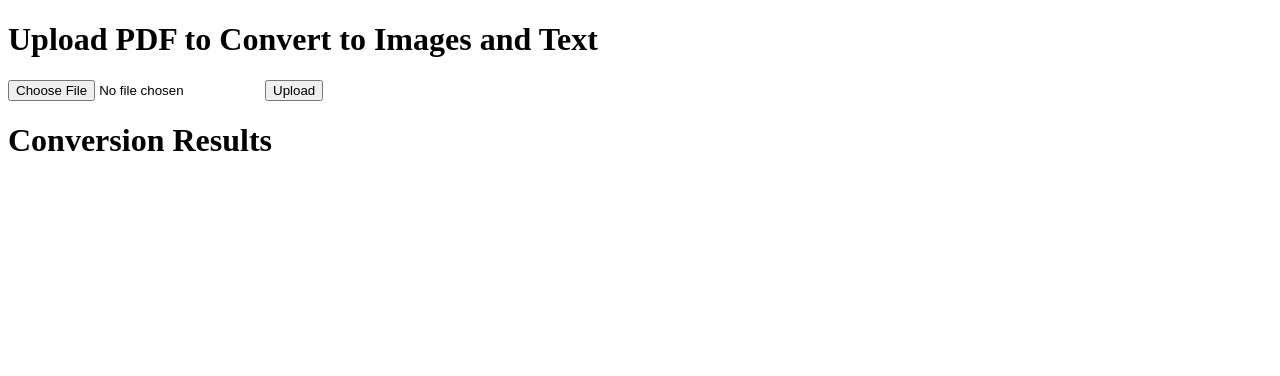
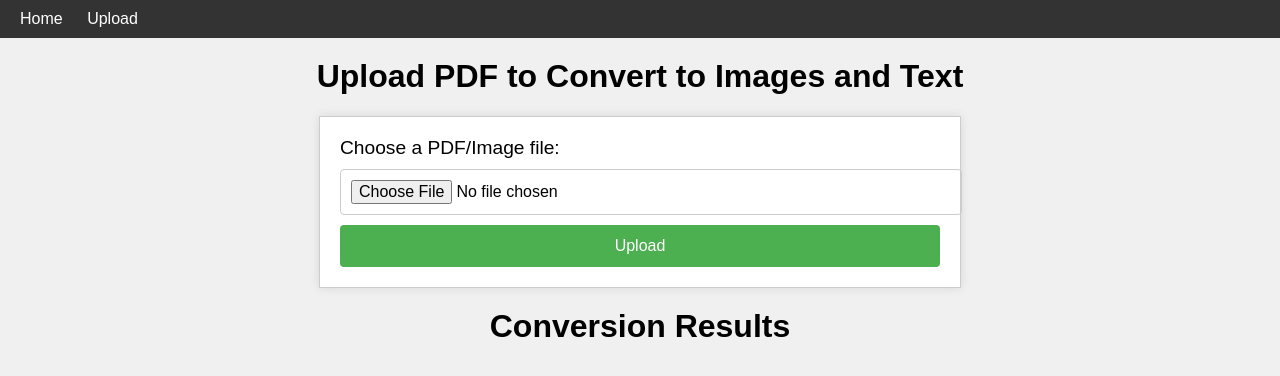
Before and after one commit to PraveenPra/pdf-image-to-text-python, a Flask app: template templates/upload.html in a window 1280 px wide. Shown: the top 376 px of the page. Run offline with Flask 3, Linux system fonts and the light colour scheme; the template is opened without the code that fills it, so the values that code supplies are empty.

Commit message:
Complete conversion with home page and upload page

```diff
--- a/app.py
+++ b/app.py
@@ -41,7 +41,7 @@ def save_text(text, output_path):
     with open(output_path, 'w', encoding='utf-8') as f:
         f.write(text)
 
-@app.route('/')
+@app.route('/uploadForm')
 def upload_form():
     return render_template('upload.html')
 
@@ -62,5 +62,18 @@ def upload_file():
 def output_file(filename):
     return send_from_directory(app.config['OUTPUT_FOLDER'], filename)
 
+
+@app.route('/')
+def home():
+    page_texts = []
+    for filename in os.listdir(OUTPUT_FOLDER):
+        if filename.endswith('.txt'):
+            text_path = os.path.join(OUTPUT_FOLDER, filename)
+            with open(text_path, 'r', encoding='utf-8') as f:
+                text = f.read()
+            page_texts.append({'image_path': filename.replace('.txt', '.png'), 'text': text})
+
+    return render_template('index.html', page_texts=page_texts)
+
 if __name__ == '__main__':
     app.run(debug=True)
--- /dev/null
+++ b/static/styles.css
@@ -0,0 +1,116 @@
+/* styles.css */
+
+/* Global Styles */
+body {
+  font-family: Arial, sans-serif;
+  margin: 0;
+  padding: 0;
+  background-color: #f0f0f0;
+}
+
+nav {
+  background-color: #333;
+  color: #fff;
+  padding: 10px;
+}
+
+nav a {
+  color: #fff;
+  text-decoration: none;
+  padding: 0 10px;
+}
+
+nav a:hover {
+  text-decoration: underline;
+}
+
+h1 {
+  text-align: center;
+  margin-top: 20px;
+}
+
+.page-container {
+  background-color: #fff;
+  border: 1px solid #ccc;
+  margin: 20px auto;
+  padding: 20px;
+  max-width: 800px;
+  box-shadow: 0 0 10px rgba(0, 0, 0, 0.1);
+}
+
+.page-container h2 {
+  color: #333;
+  font-size: 1.2rem;
+  margin-bottom: 10px;
+}
+
+.content-wrapper {
+  display: flex;
+}
+
+.image-wrapper {
+  flex: 1;
+  margin-right: 20px;
+}
+
+.image-wrapper img {
+  max-width: 100%;
+  height: auto;
+}
+
+.text-wrapper {
+  flex: 1;
+  overflow-x: auto;
+}
+
+.text-wrapper pre {
+  white-space: pre-wrap;
+  font-size: 14px;
+  line-height: 1.5;
+}
+
+/* ===============form============ */
+
+/* Form Styles */
+.upload-form {
+  max-width: 600px;
+  margin: 20px auto;
+  padding: 20px;
+  background-color: #fff;
+  border: 1px solid #ccc;
+  box-shadow: 0 0 10px rgba(0, 0, 0, 0.1);
+}
+
+.file-label {
+  display: block;
+  margin-bottom: 10px;
+  font-size: 1.2rem;
+}
+
+.file-input {
+  display: block;
+  width: 100%;
+  padding: 10px;
+  margin-bottom: 10px;
+  border: 1px solid #ccc;
+  border-radius: 4px;
+  font-size: 1rem;
+}
+
+.upload-button {
+  display: block;
+  width: 100%;
+  padding: 12px 20px;
+  background-color: #4caf50;
+  color: #fff;
+  border: none;
+  border-radius: 4px;
+  cursor: pointer;
+  font-size: 1rem;
+}
+
+.upload-button:hover {
+  background-color: #45a049;
+}
+
+/* ======================================= */
--- a/templates/upload.html
+++ b/templates/upload.html
@@ -3,27 +3,45 @@
   <head>
     <meta charset="UTF-8" />
     <title>Upload PDF</title>
+    <link
+      rel="stylesheet"
+      href="{{ url_for('static', filename='styles.css') }}"
+    />
   </head>
   <body>
+    <nav>
+      <a href="/">Home</a>
+      <a href="/uploadForm">Upload</a>
+    </nav>
     <h1>Upload PDF to Convert to Images and Text</h1>
-    <form action="/upload" method="post" enctype="multipart/form-data">
-      <input type="file" name="file" />
-      <input type="submit" value="Upload" />
+    <form
+      action="/upload"
+      method="post"
+      enctype="multipart/form-data"
+      class="upload-form"
+    >
+      <label for="file-upload" class="file-label"
+        >Choose a PDF/Image file:</label
+      >
+      <input type="file" id="file-upload" name="file" class="file-input" />
+
+      <button type="submit" class="upload-button">Upload</button>
     </form>
 
     <h1>Conversion Results</h1>
     {% for image_path, text in pages_data %}
+    <div class="page-container">
       <h2>Page {{ loop.index }}</h2>
-    <div style="display: flex">
-      <div style="flex: 1">
+      <div class="content-wrapper">
+        <div class="image-wrapper">
           <img
             src="{{ url_for('output_file', filename=image_path) }}"
             alt="Page Image"
           />
-        <!-- <img src="/output/page_0.png" alt="Page Image" /> -->
         </div>
-      <div style="flex: 1">
+        <div class="text-wrapper">
           <pre>{{ text }}</pre>
+        </div>
       </div>
     </div>
     {% endfor %}
```
Also changed, not shown: templates/index.html (added, +34 -0 lines), templates/results.html (deleted, +0 -21 lines), 1 other file. Lines whose indentation alone changed are shown as unchanged.
